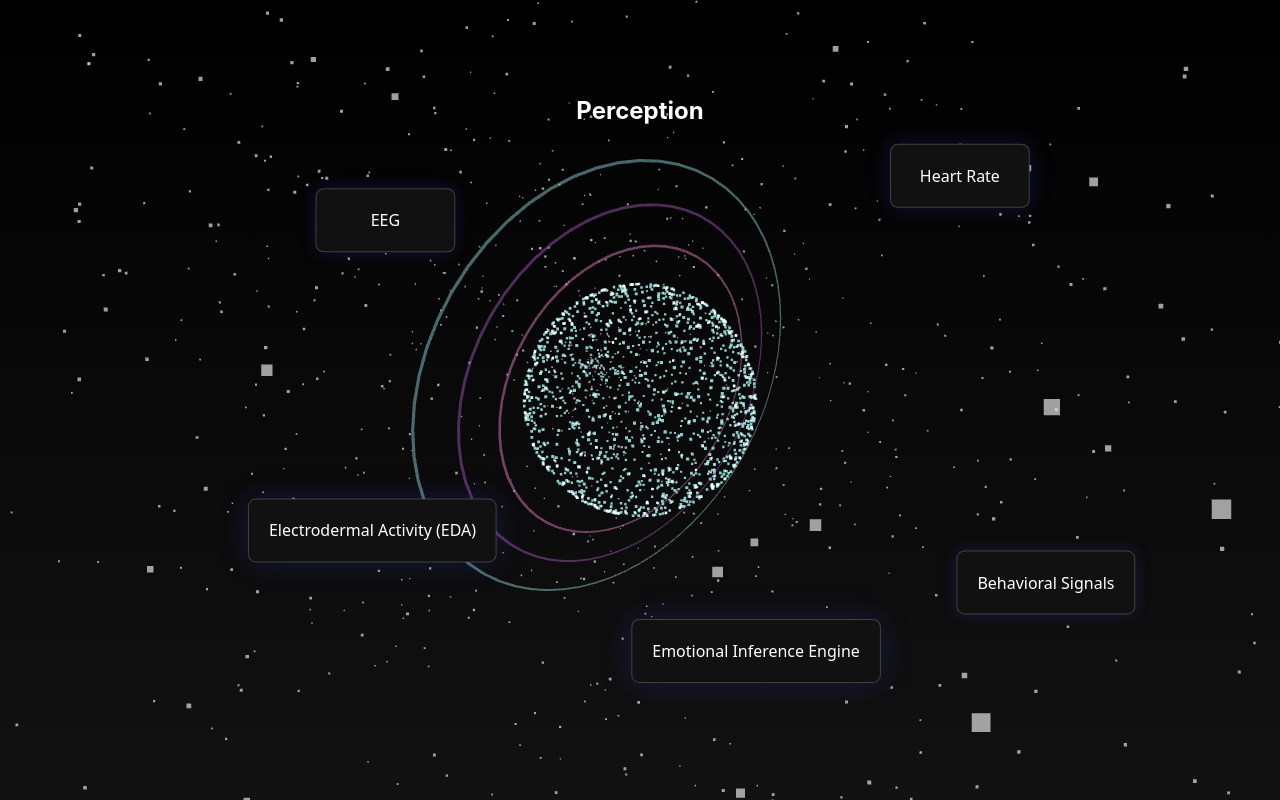
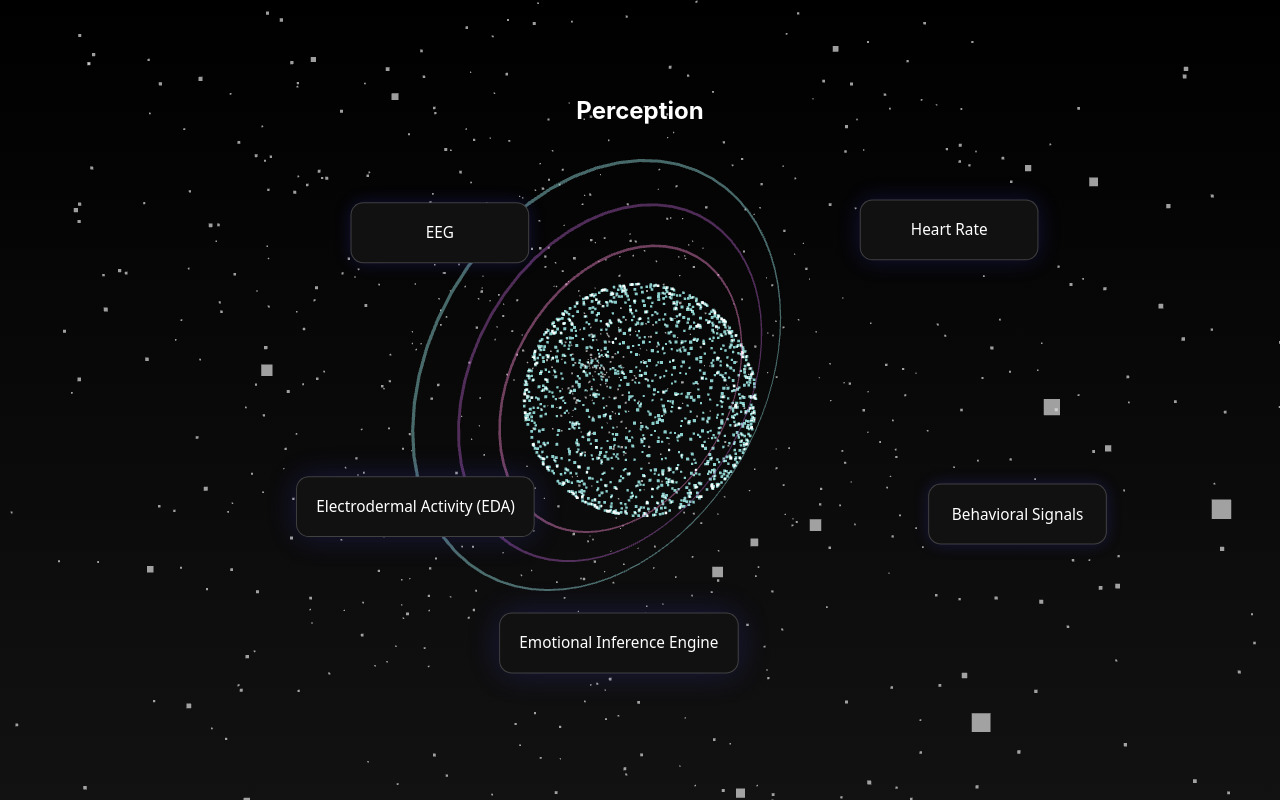
Before and after one commit to PORTA-Tech/porta-website, a React (Vite) app: page / in a window 1280 px wide. Both pictures are taken after a click on the button "Enter Interface". Built offline with nearby package versions, Linux system fonts and the light colour scheme.

Commit message:
modified scenes 1-4

```diff
--- a/src/scenes/Scene1_Perception.tsx
+++ b/src/scenes/Scene1_Perception.tsx
@@ -11,12 +11,13 @@ const signals = [
   "Emotional Inference Engine",
 ];
 
+// Safe radial layout, centered
 const positions = [
-  { x: 25, y: 25 },
-  { x: 70, y: 20 },
-  { x: 20, y: 65 },
-  { x: 75, y: 70 },
-  { x: 50, y: 80 },
+  { x: 35, y: 30 },
+  { x: 75, y: 30 },
+  { x: 34, y: 65 },
+  { x: 80, y: 65 },
+  { x: 50, y: 82 },
 ];
 
 export default function Scene1_Perception({ isActive }: SceneProps) {
@@ -88,7 +89,8 @@ export default function Scene1_Perception({ isActive }: SceneProps) {
           ? PORTA_VISUAL_STYLE.ui.panelHoverScale * entranceScale
           : entranceScale;
 
-        el.style.transform = `translate(${floatX + parallaxX}px, ${floatY + entranceOffsetY + parallaxY}px) scale(${scale})`;
+        // Center the panel using transform(-50%, -50%) logic
+        el.style.transform = `translate(${floatX + parallaxX}%, ${floatY + entranceOffsetY + parallaxY}%) scale(${scale}) translate(-50%, -50%)`;
         el.style.boxShadow = hovered === signals[idx]
           ? `0 0 ${10 + depth}px ${PORTA_VISUAL_STYLE.palette.panelGlow}, 0 0 ${20 + depth}px ${PORTA_VISUAL_STYLE.palette.panelGlow}`
           : `0 0 ${4 + depth}px rgba(68,68,255,0.2)`;
@@ -132,15 +134,16 @@ export default function Scene1_Perception({ isActive }: SceneProps) {
             position: "absolute",
             top: `${positions[idx].y}%`,
             left: `${positions[idx].x}%`,
-            padding: "20px",
-            borderRadius: "8px",
+            padding: "clamp(12px, 1.5vw, 24px)",
+            borderRadius: "clamp(8px, 1vw, 16px)",
             background: PORTA_VISUAL_STYLE.palette.panelBg,
             border: "1px solid rgba(255,255,255,0.2)",
             color: PORTA_VISUAL_STYLE.palette.text,
             textAlign: "center",
-            minWidth: "140px",
+            minWidth: "clamp(140px, 14vw, 220px)",
             cursor: "pointer",
             fontFamily: PORTA_VISUAL_STYLE.font.family,
+            fontSize: "clamp(14px, 1.2vw, 20px)",
             transition: `all ${PORTA_VISUAL_STYLE.ui.panelTransition}s`,
             touchAction: "manipulation",
           }}
--- a/src/scenes/Scene2_Adaptive.tsx
+++ b/src/scenes/Scene2_Adaptive.tsx
@@ -10,12 +10,13 @@ const processors = [
   "Environment Modulation",
 ];
 
+// Safe radial layout, centered
 const positions = [
-  { x: 20, y: 20 },
-  { x: 70, y: 25 },
-  { x: 25, y: 65 },
-  { x: 75, y: 60 },
-  { x: 50, y: 80 },
+  { x: 30, y: 30 },
+  { x: 70, y: 30 },
+  { x: 35, y: 65 },
+  { x: 75, y: 65 },
+  { x: 50, y: 82 }, // optional center bottom
 ];
 
 export default function Scene2_Processing({ isActive }: SceneProps) {
@@ -87,7 +88,8 @@ export default function Scene2_Processing({ isActive }: SceneProps) {
           ? PORTA_VISUAL_STYLE.ui.panelHoverScale * entranceScale
           : entranceScale;
 
-        el.style.transform = `translate(${floatX + parallaxX}px, ${floatY + entranceOffsetY + parallaxY}px) scale(${scale})`;
+        // Center the panel
+        el.style.transform = `translate(${floatX + parallaxX}%, ${floatY + entranceOffsetY + parallaxY}%) scale(${scale}) translate(-50%, -50%)`;
         el.style.boxShadow = hovered === processors[idx]
           ? `0 0 ${10 + depth}px ${PORTA_VISUAL_STYLE.palette.panelGlow}, 0 0 ${20 + depth}px ${PORTA_VISUAL_STYLE.palette.panelGlow}`
           : `0 0 ${4 + depth}px rgba(68,68,255,0.2)`;
@@ -131,15 +133,16 @@ export default function Scene2_Processing({ isActive }: SceneProps) {
             position: "absolute",
             top: `${positions[idx].y}%`,
             left: `${positions[idx].x}%`,
-            padding: "20px",
-            borderRadius: "8px",
+            padding: "clamp(12px, 1.5vw, 24px)",
+            borderRadius: "clamp(8px, 1vw, 16px)",
             background: PORTA_VISUAL_STYLE.palette.panelBg,
             border: "1px solid rgba(255,255,255,0.2)",
             color: PORTA_VISUAL_STYLE.palette.text,
             textAlign: "center",
-            minWidth: "140px",
+            minWidth: "clamp(140px, 14vw, 220px)",
             cursor: "pointer",
             fontFamily: PORTA_VISUAL_STYLE.font.family,
+            fontSize: "clamp(14px, 1.2vw, 20px)",
             transition: `all ${PORTA_VISUAL_STYLE.ui.panelTransition}s`,
             touchAction: "manipulation",
           }}
--- a/src/scenes/Scene3_Applications.tsx
+++ b/src/scenes/Scene3_Applications.tsx
@@ -10,12 +10,13 @@ const actuators = [
   "Research & Experimental Interfaces",
 ];
 
+// Safe radial layout, centered
 const positions = [
-  { x: 20, y: 25 },
-  { x: 70, y: 25 },
-  { x: 25, y: 65 },
+  { x: 35, y: 30 },
+  { x: 70, y: 30 },
+  { x: 35, y: 65 },
   { x: 75, y: 65 },
-  { x: 50, y: 80 },
+  { x: 50, y: 82 },
 ];
 
 export default function Scene3_Response({ isActive }: SceneProps) {
@@ -87,7 +88,8 @@ export default function Scene3_Response({ isActive }: SceneProps) {
           ? PORTA_VISUAL_STYLE.ui.panelHoverScale * entranceScale
           : entranceScale;
 
-        el.style.transform = `translate(${floatX + parallaxX}px, ${floatY + entranceOffsetY + parallaxY}px) scale(${scale})`;
+        // Center the panel
+        el.style.transform = `translate(${floatX + parallaxX}%, ${floatY + entranceOffsetY + parallaxY}%) scale(${scale}) translate(-50%, -50%)`;
         el.style.boxShadow = hovered === actuators[idx]
           ? `0 0 ${10 + depth}px ${PORTA_VISUAL_STYLE.palette.panelGlow}, 0 0 ${20 + depth}px ${PORTA_VISUAL_STYLE.palette.panelGlow}`
           : `0 0 ${4 + depth}px rgba(68,68,255,0.2)`;
@@ -131,15 +133,16 @@ export default function Scene3_Response({ isActive }: SceneProps) {
             position: "absolute",
             top: `${positions[idx].y}%`,
             left: `${positions[idx].x}%`,
-            padding: "20px",
-            borderRadius: "8px",
+            padding: "clamp(12px, 1.5vw, 24px)",
+            borderRadius: "clamp(8px, 1vw, 16px)",
             background: PORTA_VISUAL_STYLE.palette.panelBg,
             border: "1px solid rgba(255,255,255,0.2)",
             color: PORTA_VISUAL_STYLE.palette.text,
             textAlign: "center",
-            minWidth: "140px",
+            minWidth: "clamp(140px, 14vw, 220px)",
             cursor: "pointer",
             fontFamily: PORTA_VISUAL_STYLE.font.family,
+            fontSize: "clamp(14px, 1.2vw, 20px)",
             transition: `all ${PORTA_VISUAL_STYLE.ui.panelTransition}s`,
             touchAction: "manipulation",
           }}
--- a/src/scenes/Scene4_Technical.tsx
+++ b/src/scenes/Scene4_Technical.tsx
@@ -10,12 +10,13 @@ const integrators = [
   "Immersive-First, Not Limited",
 ];
 
+// Safe radial layout, centered
 const positions = [
-  { x: 20, y: 25 },
-  { x: 70, y: 25 },
-  { x: 25, y: 65 },
+  { x: 35, y: 30 },
+  { x: 80, y: 30 },
+  { x: 30, y: 65 },
   { x: 75, y: 65 },
-  { x: 50, y: 80 },
+  { x: 50, y: 82 },
 ];
 
 export default function Scene4_Integration({ isActive }: SceneProps) {
@@ -26,6 +27,7 @@ export default function Scene4_Integration({ isActive }: SceneProps) {
   const mouseRef = useRef({ x: 0, y: 0 });
   const depthRef = useRef<number[]>(integrators.map(() => Math.random() * 20 + 10));
 
+  // Mouse tracking for parallax
   useEffect(() => {
     const handleMouse = (e: MouseEvent) => {
       mouseRef.current = {
@@ -37,6 +39,7 @@ export default function Scene4_Integration({ isActive }: SceneProps) {
     return () => window.removeEventListener("mousemove", handleMouse);
   }, []);
 
+  // Entrance animation
   useEffect(() => {
     if (!isActive) { setEntranceProgress(0); return; }
     let progress = 0, id: number;
@@ -50,6 +53,7 @@ export default function Scene4_Integration({ isActive }: SceneProps) {
     return () => cancelAnimationFrame(id);
   }, [isActive]);
 
+  // Background drift
   useEffect(() => {
     if (!isActive) return;
     let frame = 0, id: number;
@@ -65,6 +69,7 @@ export default function Scene4_Integration({ isActive }: SceneProps) {
     return () => cancelAnimationFrame(id);
   }, [isActive]);
 
+  // Panel drift + parallax
   useEffect(() => {
     if (!isActive) return;
     let frame = 0, id: number;
@@ -79,9 +84,12 @@ export default function Scene4_Integration({ isActive }: SceneProps) {
         const entranceScale = 0.6 + 0.4 * entranceProgress;
         const parallaxX = mouseRef.current.x * depthFactor * 20;
         const parallaxY = mouseRef.current.y * depthFactor * 20;
-        const scale = hovered === integrators[idx] ? PORTA_VISUAL_STYLE.ui.panelHoverScale * entranceScale : entranceScale;
+        const scale = hovered === integrators[idx]
+          ? PORTA_VISUAL_STYLE.ui.panelHoverScale * entranceScale
+          : entranceScale;
 
-        el.style.transform = `translate(${floatX + parallaxX}px, ${floatY + entranceOffsetY + parallaxY}px) scale(${scale})`;
+        // Center the panel
+        el.style.transform = `translate(${floatX + parallaxX}%, ${floatY + entranceOffsetY + parallaxY}%) scale(${scale}) translate(-50%, -50%)`;
         el.style.boxShadow = hovered === integrators[idx]
           ? `0 0 ${10 + depth}px ${PORTA_VISUAL_STYLE.palette.panelGlow}, 0 0 ${20 + depth}px ${PORTA_VISUAL_STYLE.palette.panelGlow}`
           : `0 0 ${4 + depth}px rgba(68,68,255,0.2)`;
@@ -125,15 +133,16 @@ export default function Scene4_Integration({ isActive }: SceneProps) {
             position: "absolute",
             top: `${positions[idx].y}%`,
             left: `${positions[idx].x}%`,
-            padding: "20px",
-            borderRadius: "8px",
+            padding: "clamp(12px, 1.5vw, 24px)",
+            borderRadius: "clamp(8px, 1vw, 16px)",
             background: PORTA_VISUAL_STYLE.palette.panelBg,
             border: "1px solid rgba(255,255,255,0.2)",
             color: PORTA_VISUAL_STYLE.palette.text,
             textAlign: "center",
-            minWidth: "140px",
+            minWidth: "clamp(140px, 14vw, 220px)",
             cursor: "pointer",
             fontFamily: PORTA_VISUAL_STYLE.font.family,
+            fontSize: "clamp(14px, 1.2vw, 20px)",
             transition: `all ${PORTA_VISUAL_STYLE.ui.panelTransition}s`,
             touchAction: "manipulation",
           }}
```
